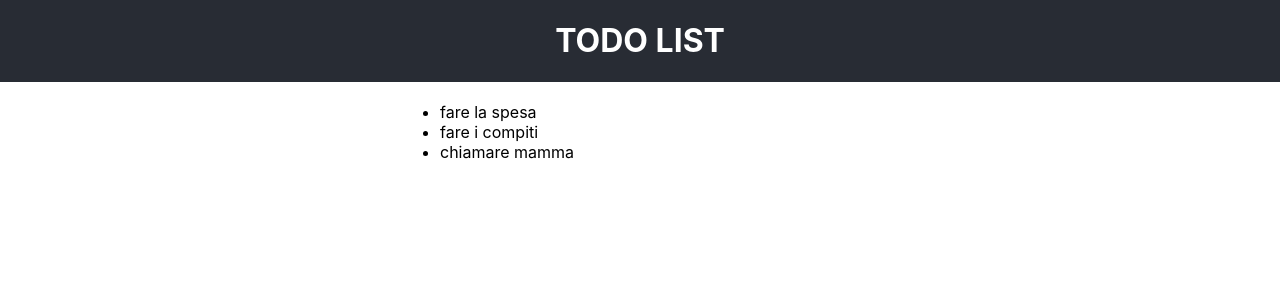
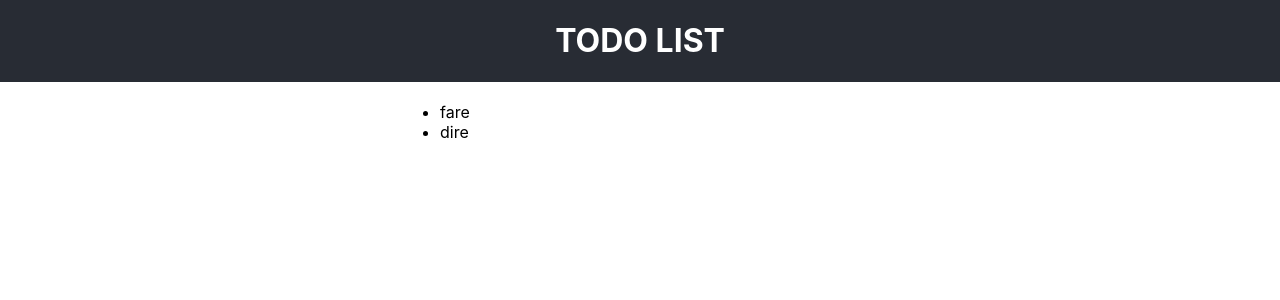
Before and after one commit to rid3thespiral/react-redux-todolist, a React (Create React App) app: page / in a window 1280 px wide. Shown: the top 300 px of the page. Built offline with nearby package versions, Linux system fonts and the light colour scheme.

Commit message:
first commit

```diff
--- a/package.json
+++ b/package.json
@@ -8,7 +8,8 @@
     "@testing-library/user-event": "^7.1.2",
     "react": "^16.13.1",
     "react-dom": "^16.13.1",
-    "react-scripts": "3.4.2"
+    "react-scripts": "3.4.2",
+    "redux": "^4.0.5"
   },
   "scripts": {
     "start": "react-scripts start",
--- a/src/App.js
+++ b/src/App.js
@@ -1,14 +1,29 @@
 import React, {Component} from 'react';
+import { createStore } from 'redux';
 import './App.css';
+
+let todos = ['fare', 'dire'];
+
+function storeReducer(state = ['todo1', 'todo2'], action){
+  return state;
+}
 
 class App extends Component {
   constructor(){
     super();
     this.state = {
-      todos : ['fare la spesa', 'fare i compiti', 'chiamare mamma']
+      todos : [
+
+      ]
     }
   }
-  render (){
+
+  componentDidMount(){
+    const store = createStore(storeReducer, {todos: [...todos] } );
+    this.setState({todos:[...store.getState().todos]})
+  }
+
+  render () {
   return (
     <div className="App">
       <header className="App-header">
```
Also changed, not shown: 1 other file (tests, documents, lock files or other folders).
